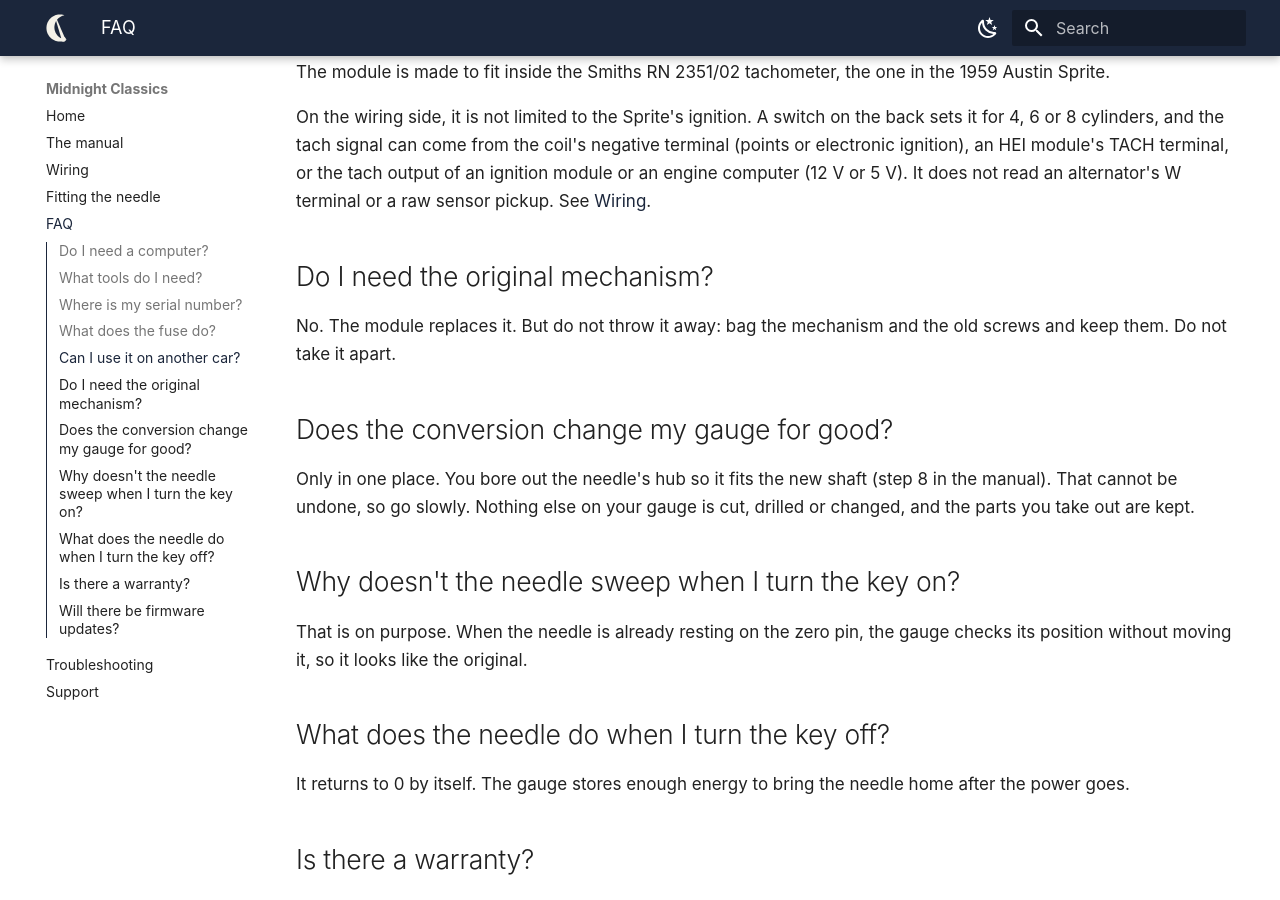
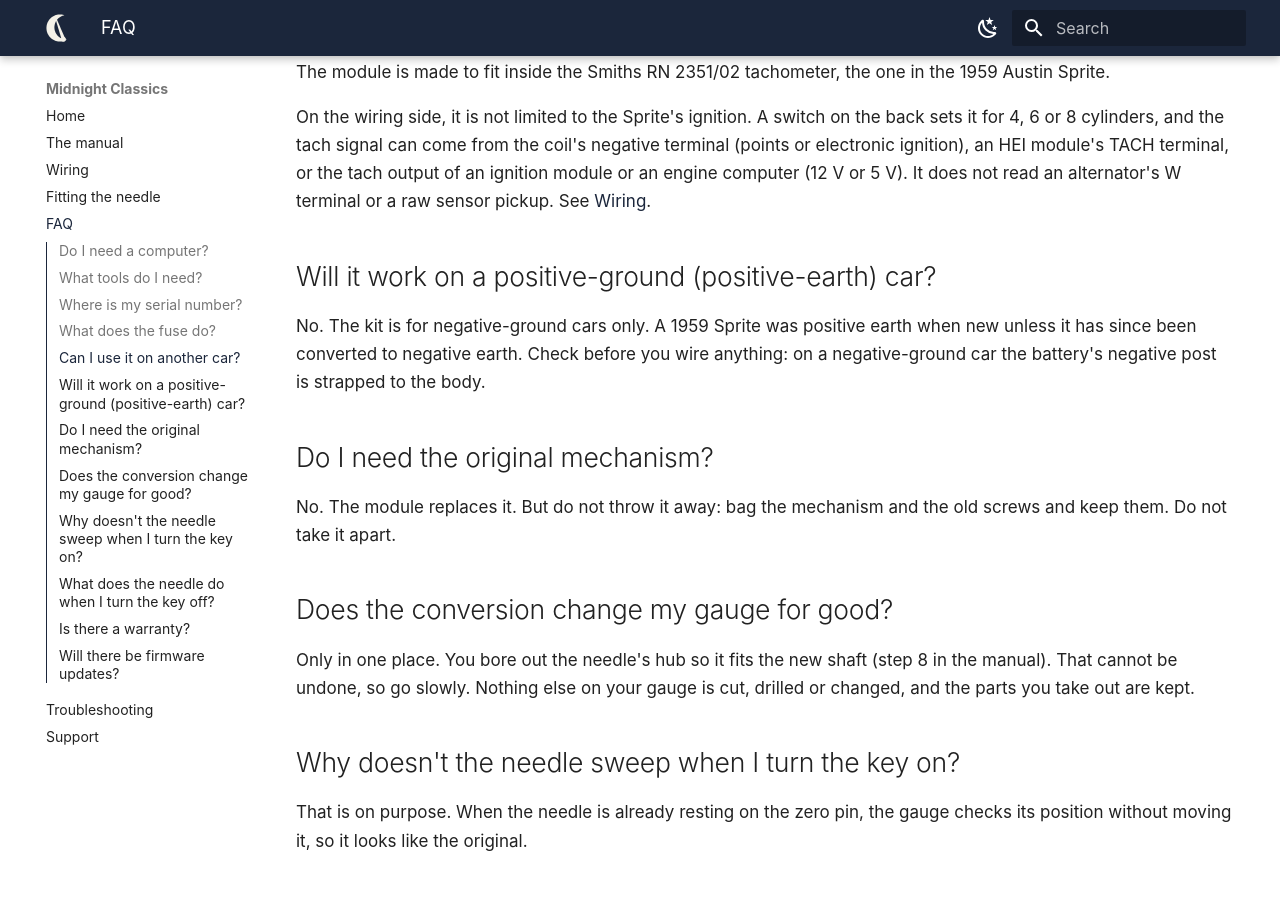
Before and after one commit to Midnight-Classics/midnight-classics.github.io, an MkDocs documentation site: the page built from docs/faq.md, in a window 1280 px wide and 900 px high, scrolled down 884 px. Built offline with MkDocs 1.6.1 and Material for MkDocs 9.7.7, drawn with Linux system fonts in a browser that asks for light colours.

Commit message:
wiring, faq: negative-ground cars only; booklet 1.0
Co-Authored-By: Claude Fable 5.1 <noreply@anthropic.com>

```diff
--- a/docs/booklet/index.html
+++ b/docs/booklet/index.html
@@ -15,7 +15,7 @@
   <h1>Digital Smiths Tach Conversion</h1>
   <p class="sub">Installation</p>
   <p class="rev">Rev C1</p>
-  <p class="ver">Manual v0.1 draft · 2026-11-08</p>
+  <p class="ver">Manual 1.0</p>
 </section>
 
 <section class="page" id="p01">
@@ -31,7 +31,7 @@
 <section class="page has-warning" id="p03">
   <figure><div class="pic"><img src="frames/03-wiring.png" alt="The car-side pigtail: red lead through an open switch to SW 12 V+ (switched by the key), black lead to battery negative (ground symbol), yellow lead to any one of three car-side panels: the coil's minus terminal, an HEI module's TACH terminal, or an ignition module's or ECU's tach signal; the HEI is a distributor with its black cap, plug towers, coil cover, side connector, housing and vacuum can"><img class="inset" src="frames/inset-03.png" alt="Parts: the car-side pigtail, 1"></div></figure>
   <div class="foot"><span class="step-no">3</span><p class="caption wires"><span class="w"><span class="sw" style="background:#D84040"></span>Red = switched 12&nbsp;V+</span><span class="w"><span class="sw" style="background:#3A3C40"></span>Black = ground</span><span class="w"><span class="sw" style="background:#F2C230"></span>Yellow = tach signal (any one of these)</span></p></div>
-  <p class="warning"><span class="s"><svg class="caution" viewBox="0 0 26 23" aria-hidden="true"><path d="M13 1.6 24.6 21.4H1.4Z" fill="#F5C518" stroke="#000" stroke-width="2" stroke-linejoin="round"/><rect x="11.7" y="7.4" width="2.6" height="8" rx="1.2"/><circle cx="13" cy="18.2" r="1.5"/></svg>12&nbsp;V must switch off with the key.</span> <span class="s">Leave the fuse in the pigtail.</span></p>
+  <p class="warning"><span class="s"><svg class="caution" viewBox="0 0 26 23" aria-hidden="true"><path d="M13 1.6 24.6 21.4H1.4Z" fill="#F5C518" stroke="#000" stroke-width="2" stroke-linejoin="round"/><rect x="11.7" y="7.4" width="2.6" height="8" rx="1.2"/><circle cx="13" cy="18.2" r="1.5"/></svg>Negative-ground cars only.</span> <span class="s">12&nbsp;V must switch off with the key.</span> <span class="s">Leave the fuse in the pigtail.</span></p>
 </section>
 
 <section class="page" id="p04">
--- a/docs/booklet/manual.css
+++ b/docs/booklet/manual.css
@@ -1,5 +1,5 @@
 /* Digital Smiths Tach Conversion - Installation booklet. A6 landscape (148 x 105 mm), 16 pages, saddle-stitched,
-   bound on the LEFT short edge; one step per page. No external resources: system fonts only, prints offline.
+   bound along the TOP long edge (calendar style); one step per page. No external resources: system fonts only, prints offline.
    Sizes are the A5 booklet's scaled by about 0.7 (A5 210 -> A6 148). */
 :root {
   --ink: #1b1b1b;
--- a/docs/faq.md
+++ b/docs/faq.md
@@ -36,6 +36,10 @@ and the tach signal can come from the coil's negative terminal (points or electr
 terminal, or the tach output of an ignition module or an engine computer (12 V or 5 V). It does not read an
 alternator's W terminal or a raw sensor pickup. See [Wiring](wiring.md).
 
+## Will it work on a positive-ground (positive-earth) car?
+
+No. The kit is for negative-ground cars only. A 1959 Sprite was positive earth when new unless it has since been converted to negative earth. Check before you wire anything: on a negative-ground car the battery's negative post is strapped to the body.
+
 ## Do I need the original mechanism?
 
 No. The module replaces it. But do not throw it away: bag the mechanism and the old screws and keep them. Do not
```
Also changed, not shown: docs/wiring.md (+2 -0 lines), 1 other file.
